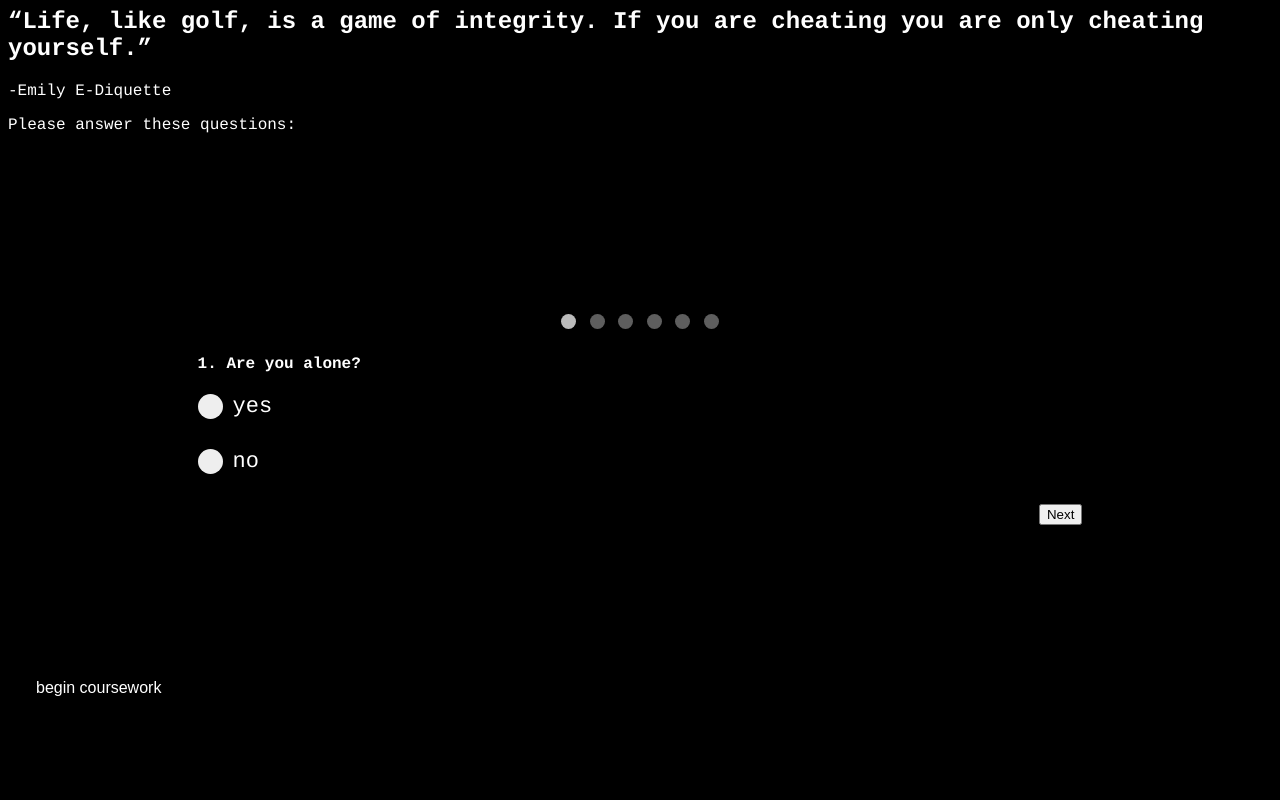
After one commit to BeccaBeccaBeccaBecca/tea_web, a PHP site: page /landing.html in a window 1280 px wide. The commit adds this page. Run offline with PHP 8.4, Linux system fonts and the light colour scheme.

Commit message:
Current changes - up until landing page

```diff
--- a/emily.css
+++ b/emily.css
@@ -1,4 +1,37 @@
-/*body {
+body {
+  background-color: black;
+      color: white;
+
+  font-family: Courier;
+      }
+
+.tab { margin-left: 40px; }
+
+.btn {
+  border: none;
+  background-color: inherit;
+  padding: 14px 28px;
+  font-size: 16px;
+  cursor: pointer;
+  display: inline-block;
+  color: white;
+}
+
+/* On mouse-over */
+.btn:hover {background: #A9A9A9;}
+
+.welcome {
+  margin-left: 45%;
+  margin-right: 50%;
+  margin-bottom: 50%;
+  margin-top: 45%;}
+
+
+.continue {
+  margin-left: 40%;
+  margin-right: 50%;}
+
+  /*body {
   background-color: black;
       color: #66FF00;
       }
@@ -27,7 +60,7 @@
 }
 /* Style the form */
 #regForm {
-  background-color: #ffffff;
+  background-color: black;
   margin: 100px auto;
   padding: 40px;
   width: 70%;
@@ -51,6 +84,7 @@ input.invalid {
 /* Hide all steps by default: */
 .question {
   display: none;
+  background-color: black;
 }
 
 /* Hide all steps by default: */
@@ -99,6 +133,8 @@ input.invalid {
   -moz-user-select: none;
   -ms-user-select: none;
   user-select: none;
+  color: white;
+  background-color: black;
 }
 
 /* Hide the browser's default radio button */
@@ -170,7 +206,7 @@ input.invalid {
   max-width: auto;
   height: 100%;
   padding: 10px;
-  background-color: #000000;
+  background-color: black;
 }
 
 /* Full-width textarea */
@@ -181,9 +217,9 @@ input.invalid {
   padding: 15px;
   margin: 5px 0 22px 0;
   border: none;
-  background: #000000;
+  background: black;
   resize: none;
-  color: #66FF00;
+  color: white;
   font-weight: bold;
   text-align: right;
   height: 100%;
@@ -191,7 +227,7 @@ input.invalid {
 
 /* When the textarea gets focus, do something */
 .form-container textarea:focus {
-  background-color: #000000;
+  background-color: black;
   outline: none;
   color: #66FF00;
 }
--- a/emily.js
+++ b/emily.js
@@ -149,7 +149,7 @@ function showTab(n) {
     document.getElementById("prevBtn").style.display = "inline";
   }
   if (n == (x.length - 1)) {
-    document.getElementById("nextBtn").innerHTML = "Submit";
+    document.getElementById("nextBtn").style.display = "none";
   } else {
     document.getElementById("nextBtn").innerHTML = "Next";
   }
@@ -275,7 +275,7 @@ function validateForm() {
      //console.log(y[i].type);
       if(y[i].type == "radio"){
         isRadio = true;
-        console.log(y[i].innerText)
+        console.log(y[i].innerText);
         if(y[i].checked == true){
           console.log(y[i].value);
           answer = document.getElementById(y[i].value).innerText;
--- /dev/null
+++ b/landing.html
@@ -0,0 +1,103 @@
+<!DOCTYPE html>
+<html>
+<meta charset="UTF-8">
+<meta name="viewport" content="width=device-width, initial-scale=1">
+<main id="main"></main>
+<body id="body">
+
+<link rel="stylesheet" type="text/css" href="emily.css">
+<p>
+<h2>
+“Life, like golf, is a game of integrity. If you are cheating you are only cheating yourself.”
+</h2>
+-Emily E-Diquette
+</p>
+Please answer these questions:
+<form id="regForm" action="form_submit.php" method="post">
+
+	<!-- Circles which indicates the steps of the form: -->
+<div style="text-align:center;margin-top:40px;">
+  <span class="step"></span>
+  <span class="step"></span>
+  <span class="step"></span>
+  <span class="step"></span>
+  <span class="step"></span>
+  <span class="step"></span>
+</div>
+<div class="question">
+<h4>1. Are you alone?</h4>
+
+  <label class="container" id="a1">yes
+  <input type="radio" name="q1" value="a1">
+  <span class="checkmark"></span></label><br>
+
+  <label class="container" id="a2">no
+  <input type="radio" name="q1" value="a2">
+  <span class="checkmark"></span></label><br>
+</div>
+
+<div class="question">
+<h4>2. Are you comfortable?</h4>
+
+  <label class="container" id="a1">yes
+  <input type="radio" name="q1" value="a1">
+  <span class="checkmark"></span></label><br>
+
+  <label class="container" id="a2">no
+  <input type="radio" name="q1" value="a2">
+  <span class="checkmark"></span></label><br>
+</div>
+
+<div class="question">
+<h4>3. Is it quiet?</h4>
+
+  <label class="container" id="a1">yes
+  <input type="radio" name="q1" value="a1">
+  <span class="checkmark"></span></label><br>
+
+  <label class="container" id="a2">no
+  <input type="radio" name="q1" value="a2">
+  <span class="checkmark"></span></label><br>
+</div>
+
+<div class="question">
+<h4>4. Are your phone and oculus rift within reach?</h4>
+
+  <label class="container" id="a1">yes
+  <input type="radio" name="q1" value="a1">
+  <span class="checkmark"></span></label><br>
+
+  <label class="container" id="a2">no
+  <input type="radio" name="q1" value="a2">
+  <span class="checkmark"></span></label><br>
+</div>
+
+<div class="question">
+<h4>5. Are the lights out?</h4>
+
+  <label class="container" id="a1">yes
+  <input type="radio" name="q1" value="a1">
+  <span class="checkmark"></span></label><br>
+
+  <label class="container" id="a2">no
+  <input type="radio" name="q1" value="a2">
+  <span class="checkmark"></span></label><br>
+</div>
+<div class="question">
+<h4>click on begin coursework to begin</h4>
+</div>
+  <div style="overflow:auto;">
+  <div style="float:right;">
+    <button type="button" id="prevBtn" onclick="nextPrev(-1)">Previous</button>
+    <button type="button" id="nextBtn" onclick="nextPrev(1)">Next</button>
+  </div>
+</div>
+
+</form>
+
+	<script type="text/javascript" src="emily.js"></script>
+
+<button class="btn begin" onclick="location.href='landing.html'">begin coursework</button>
+
+</body>
+</html>
```
Also changed, not shown: emily.html (+1 -69 lines), welcome.html (added, +32 -0 lines).
